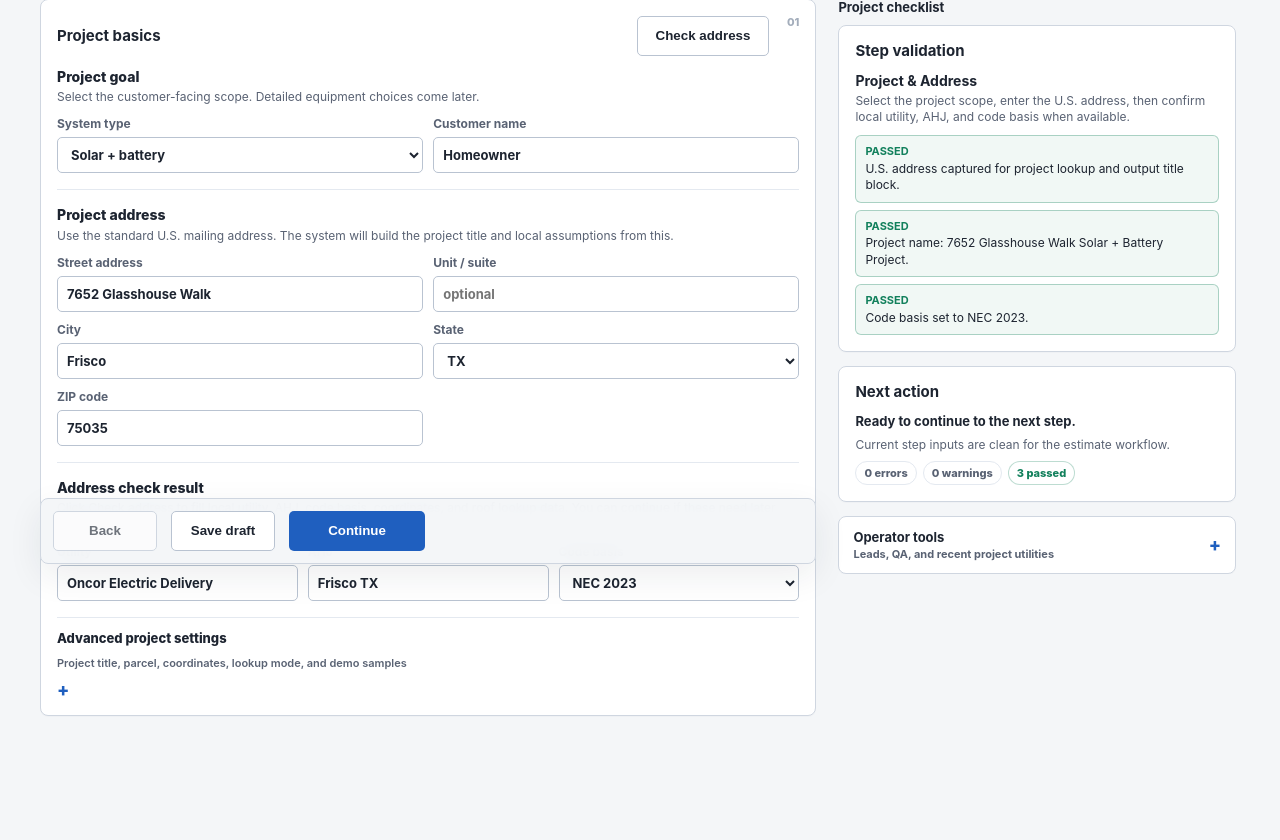
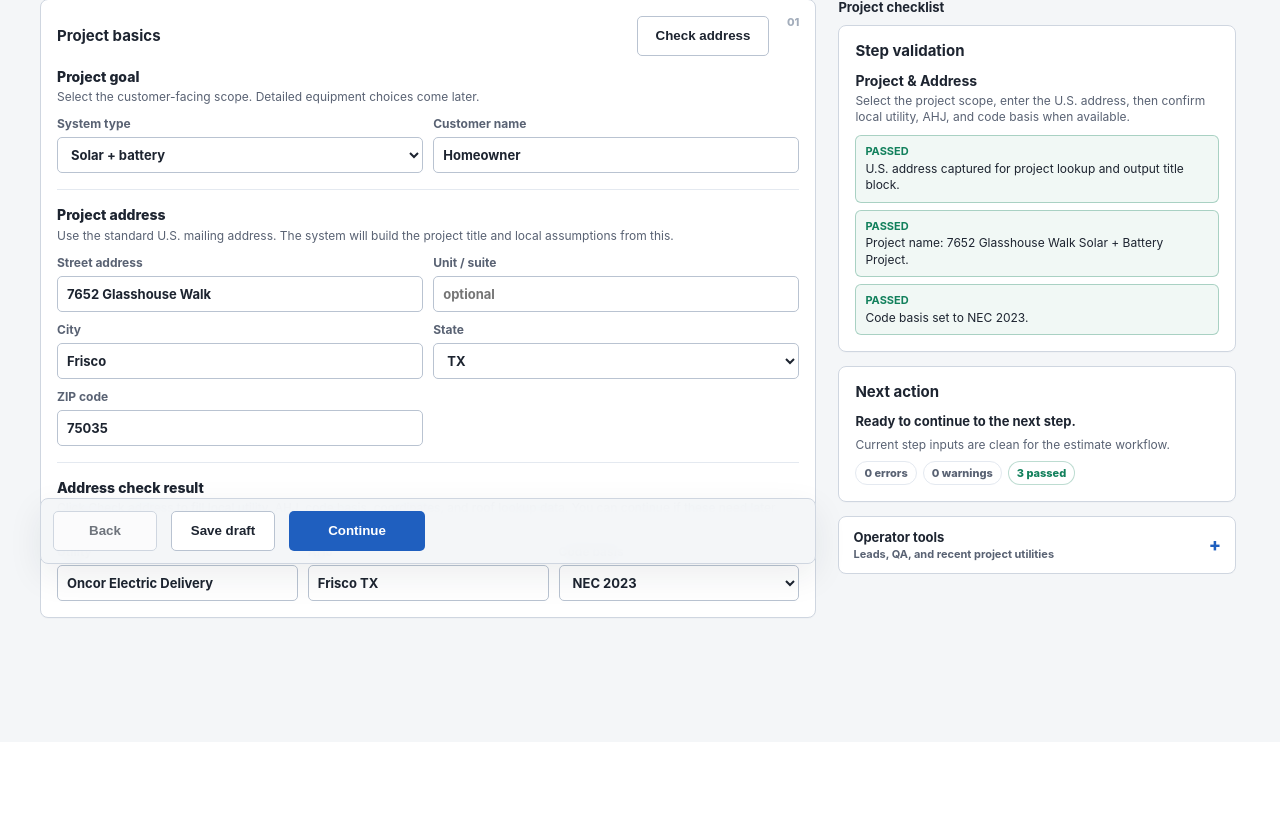
Before and after one commit to maxwu1978/pvess-calc, a FastAPI app: page / in a window 1280 px wide. Shown: the part 236-1076 px from the top of the page. After the commit the page ends 855 px from the top, so only its background shows below. Run offline with FastAPI, Linux system fonts and the light colour scheme; data that the repository does not hold is empty; some libraries are stand-ins or nearby versions.

Commit message:
Hide internal project fields

```diff
--- a/src/pvess_calc/web/server.py
+++ b/src/pvess_calc/web/server.py
@@ -2052,6 +2052,18 @@ def _lookup_suggested_payload(fields: dict[str, Any], address) -> dict[str, Any]
         suggested["ahj"] = ahj
     if str(fields.get("nec_edition", "")) in {"2017", "2020", "2023"}:
         suggested["nec_edition"] = str(fields["nec_edition"])
+    for parcel_key in (
+        "apn",
+        "parcel_id",
+        "parcel_number",
+        "property_id",
+        "account_number",
+        "cad_account_number",
+    ):
+        parcel_value = str(fields.get(parcel_key, "")).strip()
+        if parcel_value:
+            suggested["apn"] = parcel_value
+            break
     if tariff := fields.get("recommended_export_tariff"):
         suggested["export_tariff_model"] = tariff
 
--- a/src/pvess_calc/web/static/index.html
+++ b/src/pvess_calc/web/static/index.html
@@ -152,46 +152,19 @@
             </div>
           </div>
 
-          <details class="advanced-settings">
-            <summary>
-              <span>Advanced project settings</span>
-              <small>Project title, parcel, coordinates, lookup mode, and demo samples</small>
-            </summary>
-            <div class="grid two">
-              <label>Project name override
-                <input name="project_name" placeholder="Auto-generated from address and system type" />
-              </label>
-              <label>APN / parcel
-                <input name="apn" placeholder="optional" />
-              </label>
-              <label>Coordinates
-                <input name="coordinates" placeholder="33.1414, -96.8012" />
-              </label>
-              <label>Permit profile
-                <select name="permit_profile">
-                  <option value="wyssling_like" selected>Wyssling-like</option>
-                  <option value="tx_residential_pv">TX residential PV</option>
-                  <option value="internal">Internal</option>
-                </select>
-              </label>
-              <label>Lookup mode
-                <select id="lookup-mode" aria-label="Address lookup mode">
-                  <option value="online" selected>Use online lookup when available</option>
-                  <option value="offline">Use offline reference data only</option>
-                </select>
-              </label>
-              <label>Load sample project
-                <select id="address-sample">
-                  <option value="" selected>Manual address entry</option>
-                  <option value="glasshouse">7652 Glasshouse Walk, Frisco, TX 75035</option>
-                  <option value="crossvine">905 Crossvine Drive, Mansfield, TX 76063</option>
-                  <option value="green_circle">2806 Green Circle Drive, Mansfield, TX 76063</option>
-                </select>
-              </label>
-            </div>
-          </details>
+          <input type="hidden" name="project_name" value="" />
+          <input type="hidden" name="apn" value="" />
+          <input type="hidden" name="coordinates" value="" />
+          <input type="hidden" name="permit_profile" value="wyssling_like" />
+          <input type="hidden" id="lookup-mode" value="online" />
           <input type="hidden" name="site_address" value="7652 Glasshouse Walk, Frisco, TX 75035" />
           <input type="hidden" name="location" value="Frisco, TX" />
+          <select id="address-sample" hidden aria-hidden="true">
+            <option value="" selected>Manual address entry</option>
+            <option value="glasshouse">7652 Glasshouse Walk, Frisco, TX 75035</option>
+            <option value="crossvine">905 Crossvine Drive, Mansfield, TX 76063</option>
+            <option value="green_circle">2806 Green Circle Drive, Mansfield, TX 76063</option>
+          </select>
           <div id="lookup-panel" class="lookup-panel hidden"></div>
         </section>
 
--- a/src/pvess_calc/web/static/styles.css
+++ b/src/pvess_calc/web/static/styles.css
@@ -365,46 +365,6 @@ label {
   line-height: 1.4;
 }
 
-.advanced-settings {
-  margin-top: 16px;
-  border-top: 1px solid var(--line-soft);
-  padding-top: 12px;
-}
-
-.advanced-settings summary {
-  display: grid;
-  grid-template-columns: minmax(0, 1fr) auto;
-  gap: 10px;
-  align-items: center;
-  color: var(--ink);
-  font-size: 13px;
-  font-weight: 760;
-  cursor: pointer;
-}
-
-.advanced-settings summary small {
-  grid-column: 1 / -1;
-  color: var(--muted);
-  font-size: 11px;
-  font-weight: 600;
-  line-height: 1.35;
-}
-
-.advanced-settings summary::after {
-  content: "+";
-  color: var(--blue);
-  font-size: 18px;
-  line-height: 1;
-}
-
-.advanced-settings[open] summary {
-  margin-bottom: 12px;
-}
-
-.advanced-settings[open] summary::after {
-  content: "-";
-}
-
 input,
 select,
 textarea {
```
Also changed, not shown: docs/web-ui-language.md (+1 -1 lines), docs/web-ui.md (+10 -10 lines), tests/test_web_app.py (+14 -3 lines).
